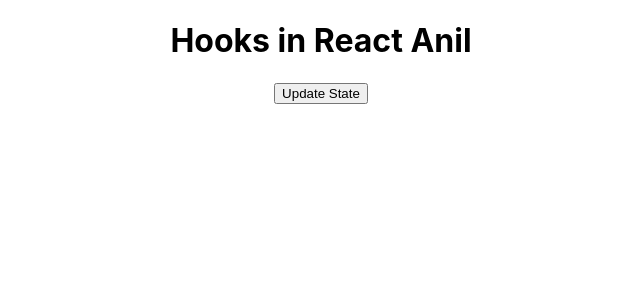
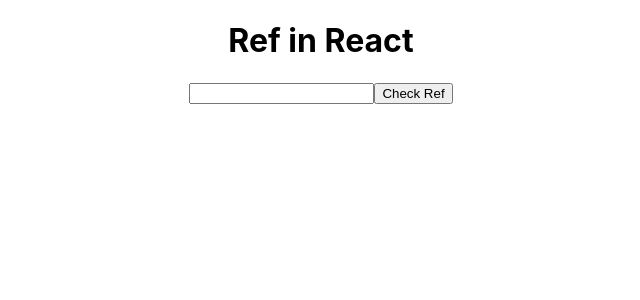
Before and after one commit to anil-sidhu/react-17, a React (Create React App) app: page / in a window 1280 px wide. Shown: the top 300 px of the page, without its empty margins (319-959 px from the left). Built offline with nearby package versions, Linux system fonts and the light colour scheme.

Commit message:
done ref code

```diff
--- a/src/App.js
+++ b/src/App.js
@@ -1,13 +1,31 @@
 import './App.css';
-import React,{useState}from 'react'
-function App() {
-  const [data,setData]=useState("Anil")
-  return (
-    <div className="App">
-      <h1>Hooks in React {data}</h1>
-      <button onClick={()=>setData("Peter")}>Update State</button>
-    </div>
-  );
+import React,{createRef} from 'react'
+class App extends React.Component {
+  constructor()
+  {
+    super();
+    this.inputRef=createRef();
+  }
+  componentDidMount()
+  {
+    // console.warn(this.inputRef.current.value="1000")
+  }
+  getVal()
+  {
+    console.warn(this.inputRef.current.value)
+    this.inputRef.current.style.color="red"
+    this.inputRef.current.style.backgroundColor="black"
+
+  }
+  render() {
+    return (
+      <div className="App">
+        <h1>Ref in React </h1>
+        <input type="text" ref={this.inputRef}  />
+        <button onClick={()=>this.getVal()}>Check Ref</button>
+      </div>
+    );
+  }
 }
 
 export default App;
```
